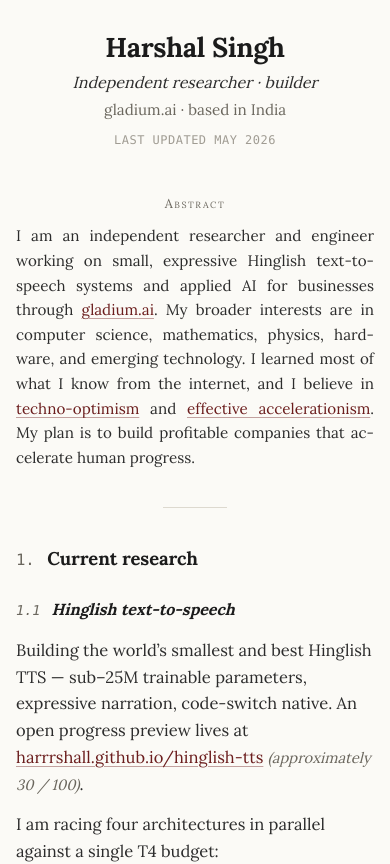
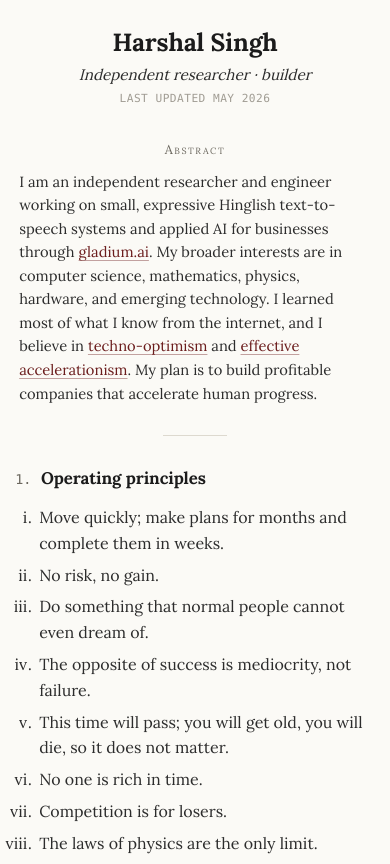
Before and after one commit to harrrshall/harshalsingh, a Next.js app: page / in a window 390 px wide. Shown: the top 864 px of the page. Built offline with nearby package versions, Linux system fonts and the light colour scheme.

Commit message:
Reorder sections (Principles first), drop affiliation line, polish mobile responsive styles

```diff
--- a/app/globals.css
+++ b/app/globals.css
@@ -399,14 +399,70 @@ body {
 
 /* Responsive ---------------------------------------------------------- */
 
-@media (max-width: 540px) {
-  .research-page { padding: 2rem 1rem 3rem; }
-  .rp-title { font-size: 1.7rem; }
-  .rp-abstract { padding: 0; font-size: 0.95rem; }
-  body { font-size: 16.5px; }
-  .rp-table-name { width: auto; display: block; padding-bottom: 0.15rem !important; }
-  .rp-table td { display: block; padding: 0.3rem 0; }
-  .rp-table tr { padding: 0.5rem 0; }
+@media (max-width: 720px) {
+  .research-page { padding: 2.25rem 1.1rem 3rem; }
+  .rp-header { margin-bottom: 2rem; }
+  .rp-title { font-size: 1.75rem; }
+  .rp-abstract { padding: 0 0.25rem; font-size: 0.95rem; margin: 1.75rem 0 1.75rem; }
+  .rp-abstract p { text-align: left; hyphens: none; }
+  body { font-size: 16.5px; line-height: 1.6; }
+  .rp-section { margin: 1.75rem 0; }
+  .rp-section-title { font-size: 1.1rem; }
+  .rp-subsection-title { font-size: 0.98rem; margin-top: 1.25rem; }
+  .rp-rule { margin: 1.85rem auto; }
+
+  /* Definition list — tighten indent so titles aren't pushed off-screen */
+  .rp-dl dt { line-height: 1.5; }
+  .rp-dl dd { padding-left: 1rem; font-size: 0.95rem; }
+
+  /* Numbered lists — pull list markers closer */
+  .rp-list, .rp-principles { padding-left: 1.4rem; }
+  .rp-principles li { padding-left: 0.1rem; }
+
+  /* Projects table — stack name above description */
+  .rp-table-name {
+    width: auto;
+    display: block;
+    padding-bottom: 0.15rem !important;
+    padding-right: 0 !important;
+    font-size: 0.92rem;
+  }
+  .rp-table-desc { display: block; padding-top: 0 !important; font-size: 0.9rem; }
+  .rp-table td { display: block; padding: 0.35rem 0; }
+  .rp-table tr { padding: 0.65rem 0; }
+
+  /* Drop cap — scaled down so it doesn't crowd small screens */
+  .rp-post-body { font-size: 1rem; line-height: 1.68; }
+  .rp-post-body p:first-child::first-letter {
+    font-size: 2.5rem;
+    padding: 0.3rem 0.4rem 0 0;
+  }
+
+  .rp-backlink { margin-bottom: 1.25rem; }
+}
+
+@media (max-width: 420px) {
+  .research-page { padding: 1.75rem 0.95rem 2.5rem; }
+  .rp-title { font-size: 1.55rem; letter-spacing: -0.005em; }
+  .rp-byline { font-size: 0.95rem; }
+  .rp-date { font-size: 0.7rem; }
+  body { font-size: 16px; }
+  .rp-section-title { font-size: 1.05rem; }
+  .rp-num { font-size: 0.8em; margin-right: 0.4em; }
+  .rp-abstract { font-size: 0.92rem; }
+  .rp-dl dd { padding-left: 0.85rem; font-size: 0.92rem; }
+  .rp-post-body p:first-child::first-letter {
+    font-size: 2.2rem;
+  }
+}
+
+/* Touch targets — make tap-able links a bit comfier on mobile */
+@media (hover: none) and (pointer: coarse) {
+  .research-article a {
+    text-decoration-thickness: 0.6px;
+    text-underline-offset: 3px;
+  }
+  .rp-backlink { padding: 0.25rem 0; }
 }
 
 @layer utilities {
--- a/components/personal-website.tsx
+++ b/components/personal-website.tsx
@@ -17,9 +17,6 @@ export default function PersonalWebsite({ physicsProgress: _physicsProgress }: P
         <header className="rp-header">
           <h1 className="rp-title">Harshal Singh</h1>
           <p className="rp-byline">Independent researcher &middot; builder</p>
-          <p className="rp-affiliation">
-            gladium.ai &middot; based in India
-          </p>
           <p className="rp-date">Last updated May 2026</p>
         </header>
 
@@ -44,9 +41,18 @@ export default function PersonalWebsite({ physicsProgress: _physicsProgress }: P
         <hr className="rp-rule" />
 
         <section className="rp-section">
-          <h2 className="rp-section-title"><span className="rp-num">1.</span> Current research</h2>
+          <h2 className="rp-section-title"><span className="rp-num">1.</span> Operating principles</h2>
+          <ol className="rp-principles" type="i">
+            {PRINCIPLES.map((p) => (<li key={p}>{p}</li>))}
+          </ol>
+        </section>
 
-          <h3 className="rp-subsection-title"><span className="rp-num">1.1</span> Hinglish text-to-speech</h3>
+        <hr className="rp-rule" />
+
+        <section className="rp-section">
+          <h2 className="rp-section-title"><span className="rp-num">2.</span> Current research</h2>
+
+          <h3 className="rp-subsection-title"><span className="rp-num">2.1</span> Hinglish text-to-speech</h3>
           <p>
             Building the world&rsquo;s smallest and best Hinglish TTS &mdash; sub&ndash;25M
             trainable parameters, expressive narration, code-switch native.
@@ -92,7 +98,7 @@ export default function PersonalWebsite({ physicsProgress: _physicsProgress }: P
             deletion, and code-switch artifacts.
           </p>
 
-          <h3 className="rp-subsection-title"><span className="rp-num">1.2</span> gladium.ai</h3>
+          <h3 className="rp-subsection-title"><span className="rp-num">2.2</span> gladium.ai</h3>
           <p>
             Helping businesses integrate AI solutions, from idea to
             production. Custom agents, model deployment, and the unsexy
@@ -104,7 +110,7 @@ export default function PersonalWebsite({ physicsProgress: _physicsProgress }: P
         <hr className="rp-rule" />
 
         <section className="rp-section">
-          <h2 className="rp-section-title"><span className="rp-num">2.</span> Writing</h2>
+          <h2 className="rp-section-title"><span className="rp-num">3.</span> Writing</h2>
           <p>
             Essays at the intersection of work, love, philosophy, and
             future technology.{" "}
@@ -115,11 +121,11 @@ export default function PersonalWebsite({ physicsProgress: _physicsProgress }: P
         <hr className="rp-rule" />
 
         <section className="rp-section">
-          <h2 className="rp-section-title"><span className="rp-num">3.</span> Past experiments</h2>
+          <h2 className="rp-section-title"><span className="rp-num">4.</span> Past experiments</h2>
 
           <dl className="rp-dl">
             <dt>
-              <span className="rp-num">3.1</span> Humanless
+              <span className="rp-num">4.1</span> Humanless
               <span className="rp-meta"> &middot; <a href="https://humanless.site" target="_blank" rel="noopener noreferrer">humanless.site</a></span>
             </dt>
             <dd>
@@ -130,7 +136,7 @@ export default function PersonalWebsite({ physicsProgress: _physicsProgress }: P
             </dd>
 
             <dt>
-              <span className="rp-num">3.2</span> IFarc
+              <span className="rp-num">4.2</span> IFarc
             </dt>
             <dd>
               AI-powered compliance automation for Registered Investment
@@ -141,7 +147,7 @@ export default function PersonalWebsite({ physicsProgress: _physicsProgress }: P
             </dd>
 
             <dt>
-              <span className="rp-num">3.3</span> AI Video Creation Platform
+              <span className="rp-num">4.3</span> AI Video Creation Platform
             </dt>
             <dd>
               An experiment in automating high-quality YouTube video
@@ -153,7 +159,7 @@ export default function PersonalWebsite({ physicsProgress: _physicsProgress }: P
             </dd>
 
             <dt>
-              <span className="rp-num">3.4</span> Historical Conversations
+              <span className="rp-num">4.4</span> Historical Conversations
             </dt>
             <dd>
               Imagined conversations with Ramanujan, Steve Jobs, and Nikola
@@ -166,7 +172,7 @@ export default function PersonalWebsite({ physicsProgress: _physicsProgress }: P
         <hr className="rp-rule" />
 
         <section className="rp-section">
-          <h2 className="rp-section-title"><span className="rp-num">4.</span> Projects &amp; code</h2>
+          <h2 className="rp-section-title"><span className="rp-num">5.</span> Projects &amp; code</h2>
           <p className="rp-meta-line">A selection. All open source.</p>
 
           <table className="rp-table">
@@ -181,15 +187,6 @@ export default function PersonalWebsite({ physicsProgress: _physicsProgress }: P
               ))}
             </tbody>
           </table>
-        </section>
-
-        <hr className="rp-rule" />
-
-        <section className="rp-section">
-          <h2 className="rp-section-title"><span className="rp-num">5.</span> Operating principles</h2>
-          <ol className="rp-principles" type="i">
-            {PRINCIPLES.map((p) => (<li key={p}>{p}</li>))}
-          </ol>
         </section>
 
         <hr className="rp-rule" />
@@ -212,8 +209,7 @@ export default function PersonalWebsite({ physicsProgress: _physicsProgress }: P
             <a href="https://www.linkedin.com/in/harshalsinghcn/" target="_blank" rel="noopener noreferrer">linkedin.com/in/harshalsinghcn</a>
           </p>
           <p className="rp-colophon">
-            &copy; {new Date().getFullYear()} Harshal Singh. Set in Lora.
-            Typeset with Next.js. Served from GitHub Pages.
+            &copy; {new Date().getFullYear()} Harshal Singh.
           </p>
         </footer>
 
```
